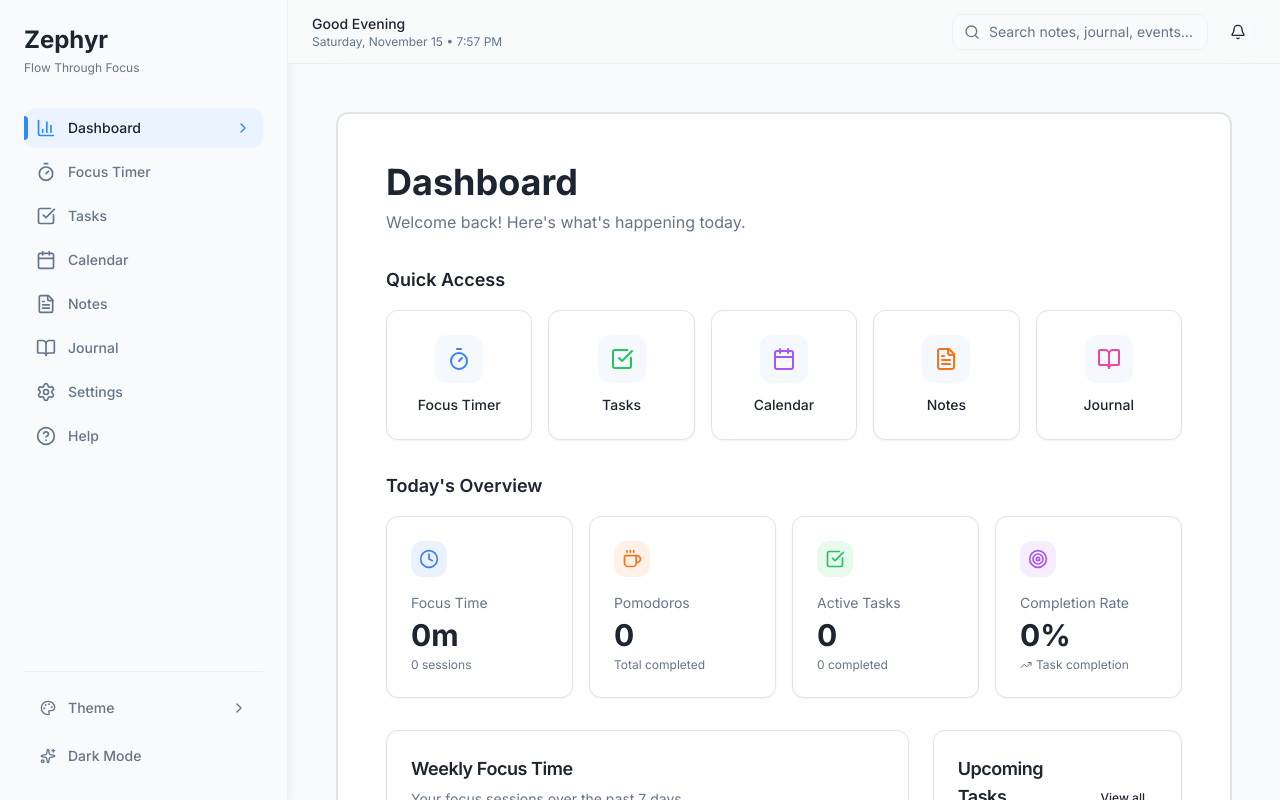
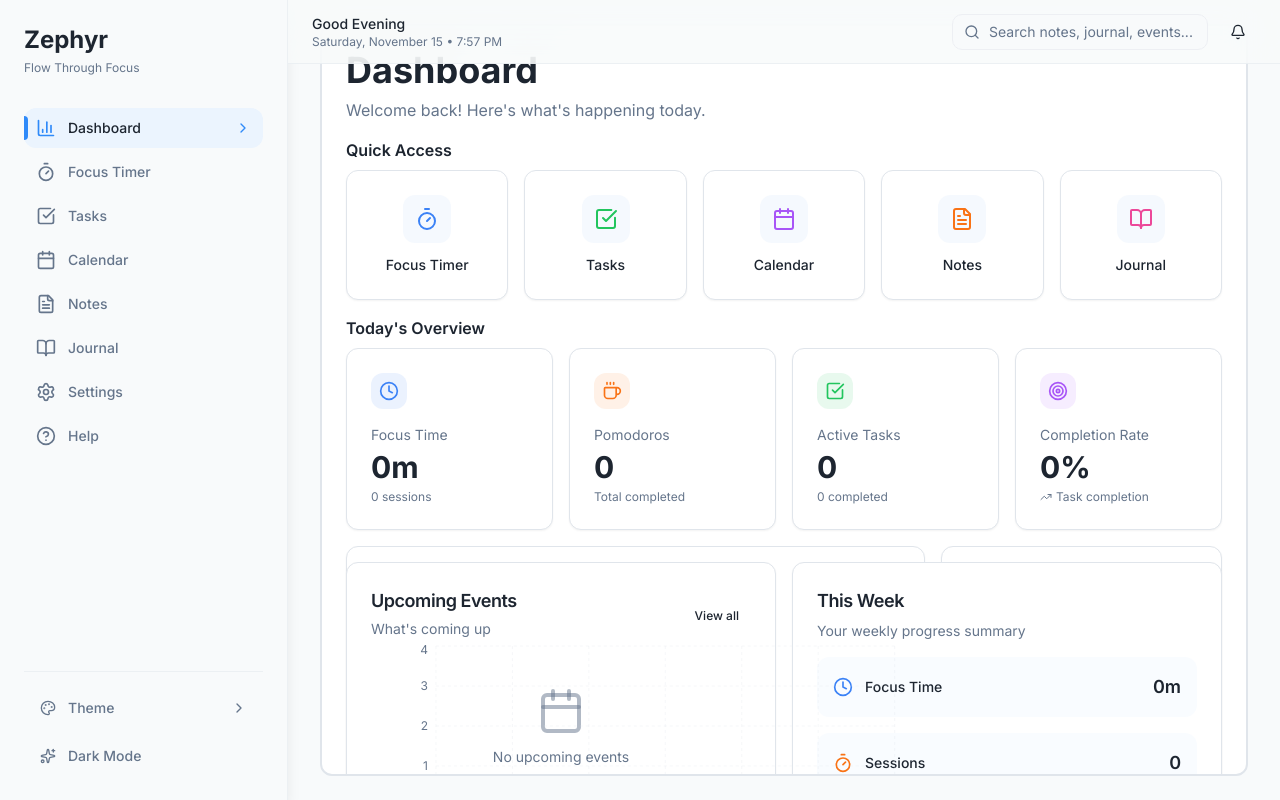
Before and after one commit to dominikkoenitzer/Zephyr, a React (Vite) app: page / in a window 1280 px wide. Shown: the top 800 px of the page. Built offline with nearby package versions, Linux system fonts and the light colour scheme.

Commit message:
Remove scrolling completely - make all content fit perfectly within viewport

```diff
--- a/src/App.jsx
+++ b/src/App.jsx
@@ -23,7 +23,7 @@ function App() {
   const handleSidebarClose = () => setSidebarOpen(false);
 
   return (
-    <div className="min-h-screen bg-background transition-colors duration-300 overflow-x-hidden">
+    <div className="h-screen bg-background transition-colors duration-300 overflow-hidden flex">
       {/* Desktop Sidebar */}
       <Sidebar isMobile={false} />
 
@@ -33,10 +33,10 @@ function App() {
       )}
 
       {/* Main Content */}
-      <div className="lg:pl-72 min-h-screen flex flex-col">
+      <div className="lg:pl-72 h-screen flex flex-col flex-1 overflow-hidden">
         <Header onMenuClick={handleSidebarOpen} />
-        <main className="flex-1 flex items-center justify-center pt-16 scroll-smooth-momentum overflow-y-auto">
-          <div className="w-full h-full px-2 sm:px-4 md:px-6 lg:px-8 xl:px-12 2xl:px-16 py-4 sm:py-6 md:py-8 lg:py-10 xl:py-12">
+        <main className="flex-1 overflow-hidden flex items-center justify-center">
+          <div className="w-full h-full px-2 sm:px-3 md:px-4 lg:px-6 xl:px-8 2xl:px-10 py-2 sm:py-3 md:py-4 lg:py-5 xl:py-6">
             <Outlet />
           </div>
         </main>
--- a/src/components/Layout/Sidebar.jsx
+++ b/src/components/Layout/Sidebar.jsx
@@ -105,7 +105,7 @@ function Sidebar({ isMobile = false, onClose }) {
   }
 
   return (
-    <div className="hidden lg:flex lg:flex-col lg:w-72 lg:fixed lg:inset-y-0 bg-background/95 backdrop-blur-xl border-r border-border/50 shadow-lg scroll-smooth-momentum overflow-y-auto">
+    <div className="hidden lg:flex lg:flex-col lg:w-72 lg:fixed lg:inset-y-0 bg-background/95 backdrop-blur-xl border-r border-border/50 shadow-lg overflow-hidden">
       <div className="flex flex-col flex-grow p-6">
         <div className="mb-8">
           <h1 className="text-2xl font-bold text-foreground mb-1">Zephyr</h1>
--- a/src/index.css
+++ b/src/index.css
@@ -262,20 +262,25 @@
   }
 
   html {
-    scroll-behavior: smooth;
-    -webkit-overflow-scrolling: touch;
-    scroll-padding-top: 50vh;
-    scroll-padding-bottom: 50vh;
+    height: 100%;
+    overflow: hidden;
   }
 
   body {
+    height: 100%;
+    margin: 0;
+    padding: 0;
     background-color: hsl(var(--background));
     color: hsl(var(--foreground));
     font-family: 'Inter', -apple-system, BlinkMacSystemFont, 'Segoe UI', 'Roboto', 'Oxygen', 'Ubuntu', 'Cantarell', 'Fira Sans', 'Droid Sans', 'Helvetica Neue', sans-serif;
-    overflow-x: hidden;
-    scroll-behavior: smooth;
+    overflow: hidden;
     -webkit-font-smoothing: antialiased;
     -moz-osx-font-smoothing: grayscale;
+  }
+
+  #root {
+    height: 100vh;
+    overflow: hidden;
   }
 
   /* Smooth scrolling for all scrollable elements */
--- a/src/pages/Calendar.jsx
+++ b/src/pages/Calendar.jsx
@@ -2,7 +2,7 @@ import CalendarView from '../components/Planner/CalendarView';
 
 function Calendar() {
   return (
-    <div className="w-full h-full border-2 border-border rounded-xl p-4 sm:p-6 md:p-8 lg:p-10 xl:p-12 2xl:p-16 bg-card min-h-[calc(100vh-8rem)]">
+    <div className="w-full h-full border-2 border-border rounded-xl p-2 sm:p-3 md:p-4 lg:p-5 xl:p-6 bg-card overflow-hidden flex flex-col">
       <CalendarView />
     </div>
   );
--- a/src/pages/Dashboard.jsx
+++ b/src/pages/Dashboard.jsx
@@ -211,7 +211,7 @@ function Dashboard() {
     : 0;
 
   return (
-    <div className="w-full h-full space-y-6 sm:space-y-8 border-2 border-border rounded-xl p-4 sm:p-6 md:p-8 lg:p-10 xl:p-12 2xl:p-16 bg-card min-h-[calc(100vh-8rem)]">
+    <div className="w-full h-full space-y-2 sm:space-y-3 md:space-y-4 border-2 border-border rounded-xl p-2 sm:p-3 md:p-4 lg:p-5 xl:p-6 bg-card overflow-hidden flex flex-col">
       {/* Header */}
       <div className="flex items-center justify-between">
         <div>
@@ -221,8 +221,8 @@ function Dashboard() {
       </div>
 
       {/* Quick Actions */}
-      <div>
-        <h2 className="text-base sm:text-lg font-semibold text-foreground mb-3 sm:mb-4">Quick Access</h2>
+      <div className="flex-shrink-0">
+        <h2 className="text-sm sm:text-base font-semibold text-foreground mb-2">Quick Access</h2>
         <div className="grid grid-cols-2 sm:grid-cols-3 md:grid-cols-5 gap-3 sm:gap-4">
           {quickActions.map((action) => {
             const Icon = action.icon;
@@ -243,8 +243,8 @@ function Dashboard() {
       </div>
 
       {/* Stats Grid */}
-      <div>
-        <h2 className="text-base sm:text-lg font-semibold text-foreground mb-3 sm:mb-4">Today's Overview</h2>
+      <div className="flex-shrink-0">
+        <h2 className="text-sm sm:text-base font-semibold text-foreground mb-2">Today's Overview</h2>
         <div className="grid grid-cols-2 sm:grid-cols-2 lg:grid-cols-4 gap-3 sm:gap-4">
           <Card className="border hover:shadow-md transition-shadow">
             <CardContent className="p-4 sm:p-6">
@@ -312,7 +312,7 @@ function Dashboard() {
       </div>
 
       {/* Main Content Grid */}
-      <div className="grid grid-cols-1 lg:grid-cols-3 gap-4 sm:gap-6">
+      <div className="flex-1 grid grid-cols-1 lg:grid-cols-3 gap-2 sm:gap-3 md:gap-4 min-h-0">
         {/* Focus Chart */}
         <Card className="border lg:col-span-2">
           <CardHeader className="pb-3 sm:pb-4">
@@ -403,7 +403,7 @@ function Dashboard() {
       </div>
 
       {/* Bottom Section */}
-      <div className="grid grid-cols-1 lg:grid-cols-2 gap-4 sm:gap-6">
+      <div className="flex-shrink-0 grid grid-cols-1 lg:grid-cols-2 gap-2 sm:gap-3 md:gap-4">
         {/* Upcoming Events */}
         <Card className="border">
           <CardHeader className="flex flex-row items-center justify-between pb-3 sm:pb-4">
--- a/src/pages/FocusTimer.jsx
+++ b/src/pages/FocusTimer.jsx
@@ -2,7 +2,7 @@ import PomodoroTimer from '../components/FocusTimer/PomodoroTimer';
 
 function FocusTimer() {
   return (
-    <div className="w-full h-full border-2 border-border rounded-xl p-4 sm:p-6 md:p-8 lg:p-10 xl:p-12 2xl:p-16 bg-card min-h-[calc(100vh-8rem)]">
+    <div className="w-full h-full border-2 border-border rounded-xl p-2 sm:p-3 md:p-4 lg:p-5 xl:p-6 bg-card overflow-hidden flex flex-col">
       <div className="mb-6 sm:mb-8">
         <h1 className="text-2xl sm:text-3xl md:text-4xl font-bold mb-1 sm:mb-2">Focus Timer</h1>
         <p className="text-sm sm:text-base text-muted-foreground">
--- a/src/pages/Help.jsx
+++ b/src/pages/Help.jsx
@@ -42,7 +42,7 @@ function Help() {
   ];
 
   return (
-    <div className="w-full h-full space-y-4 sm:space-y-6 md:space-y-8 border-2 border-border rounded-xl p-4 sm:p-6 md:p-8 lg:p-10 xl:p-12 2xl:p-16 bg-card min-h-[calc(100vh-8rem)]">
+    <div className="w-full h-full space-y-2 sm:space-y-3 md:space-y-4 border-2 border-border rounded-xl p-2 sm:p-3 md:p-4 lg:p-5 xl:p-6 bg-card overflow-hidden flex flex-col">
       <div className="space-y-2 sm:space-y-4 animate-fade-in-up">
         <h1 className="text-3xl sm:text-4xl md:text-5xl font-bold text-foreground">
           Help & Support
--- a/src/pages/Journal.jsx
+++ b/src/pages/Journal.jsx
@@ -2,7 +2,7 @@ import Journal from '../components/Journal/Journal';
 
 function JournalPage() {
   return (
-    <div className="w-full h-full border-2 border-border rounded-xl p-4 sm:p-6 md:p-8 lg:p-10 xl:p-12 2xl:p-16 bg-card min-h-[calc(100vh-8rem)]">
+    <div className="w-full h-full border-2 border-border rounded-xl p-2 sm:p-3 md:p-4 lg:p-5 xl:p-6 bg-card overflow-hidden flex flex-col">
       <Journal />
     </div>
   );
--- a/src/pages/Notes.jsx
+++ b/src/pages/Notes.jsx
@@ -2,7 +2,7 @@ import Notes from '../components/Notes/Notes';
 
 function NotesPage() {
   return (
-    <div className="w-full h-full border-2 border-border rounded-xl p-4 sm:p-6 md:p-8 lg:p-10 xl:p-12 2xl:p-16 bg-card min-h-[calc(100vh-8rem)]">
+    <div className="w-full h-full border-2 border-border rounded-xl p-2 sm:p-3 md:p-4 lg:p-5 xl:p-6 bg-card overflow-hidden flex flex-col">
       <Notes />
     </div>
   );
--- a/src/pages/Settings.jsx
+++ b/src/pages/Settings.jsx
@@ -84,7 +84,7 @@ function Settings() {
 
 
   return (
-    <div className="w-full h-full space-y-4 sm:space-y-6 border-2 border-border rounded-xl p-4 sm:p-6 md:p-8 lg:p-10 xl:p-12 2xl:p-16 bg-card min-h-[calc(100vh-8rem)]">
+    <div className="w-full h-full space-y-2 sm:space-y-3 md:space-y-4 border-2 border-border rounded-xl p-2 sm:p-3 md:p-4 lg:p-5 xl:p-6 bg-card overflow-hidden flex flex-col">
       {/* Header */}
       <div className="space-y-1 sm:space-y-2">
         <h1 className="text-2xl sm:text-3xl md:text-4xl font-bold text-foreground">
--- a/src/pages/TasksPage.jsx
+++ b/src/pages/TasksPage.jsx
@@ -2,7 +2,7 @@ import TaskList from '../components/TaskManager/TaskList';
 
 function TasksPage() {
   return (
-    <div className="w-full h-full border-2 border-border rounded-xl p-4 sm:p-6 md:p-8 lg:p-10 xl:p-12 2xl:p-16 bg-card min-h-[calc(100vh-8rem)]">
+    <div className="w-full h-full border-2 border-border rounded-xl p-2 sm:p-3 md:p-4 lg:p-5 xl:p-6 bg-card overflow-hidden flex flex-col">
       <div className="mb-6 sm:mb-8">
         <h1 className="text-2xl sm:text-3xl md:text-4xl font-bold mb-1 sm:mb-2">Tasks</h1>
         <p className="text-sm sm:text-base text-muted-foreground">
```
